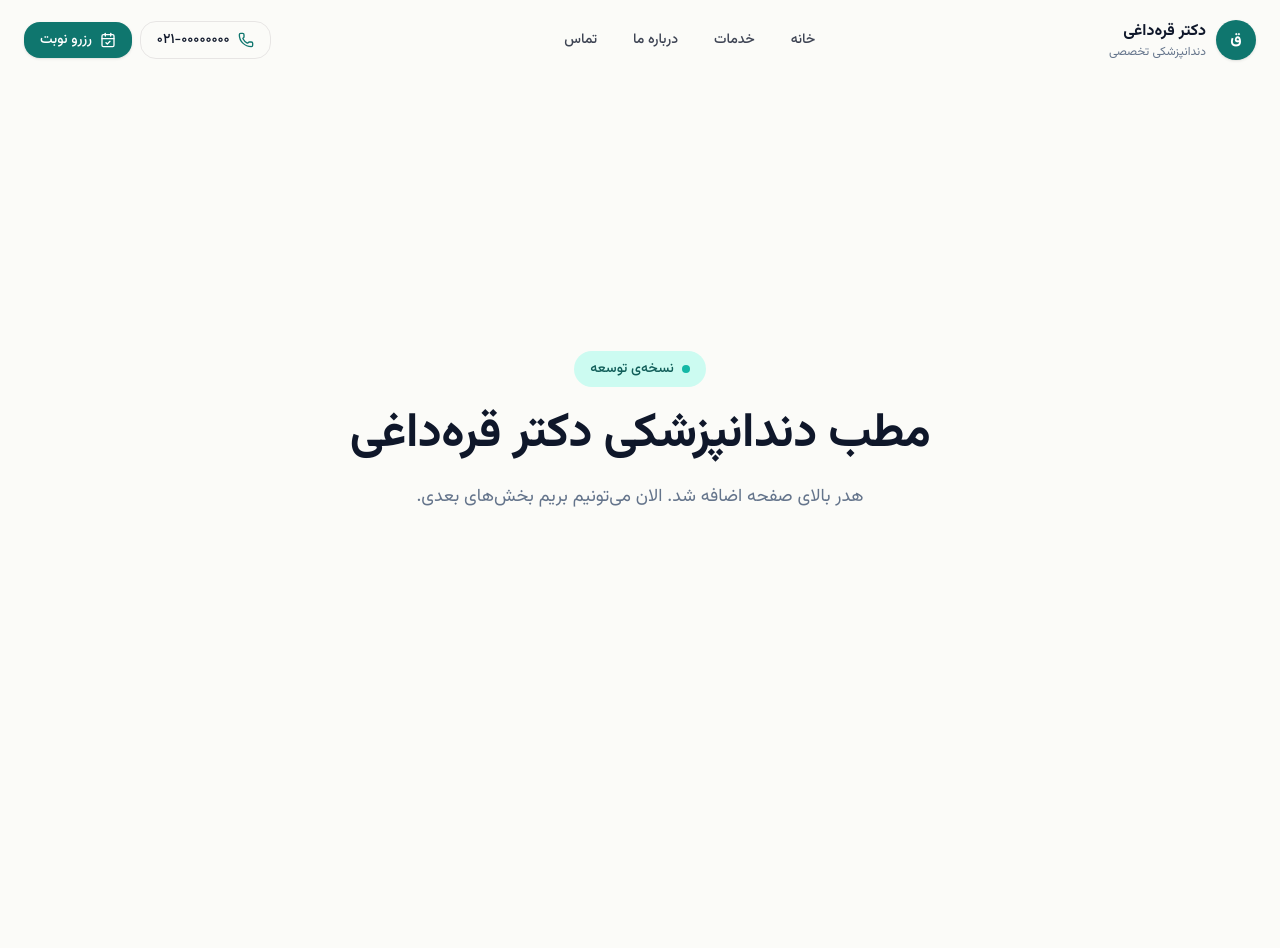
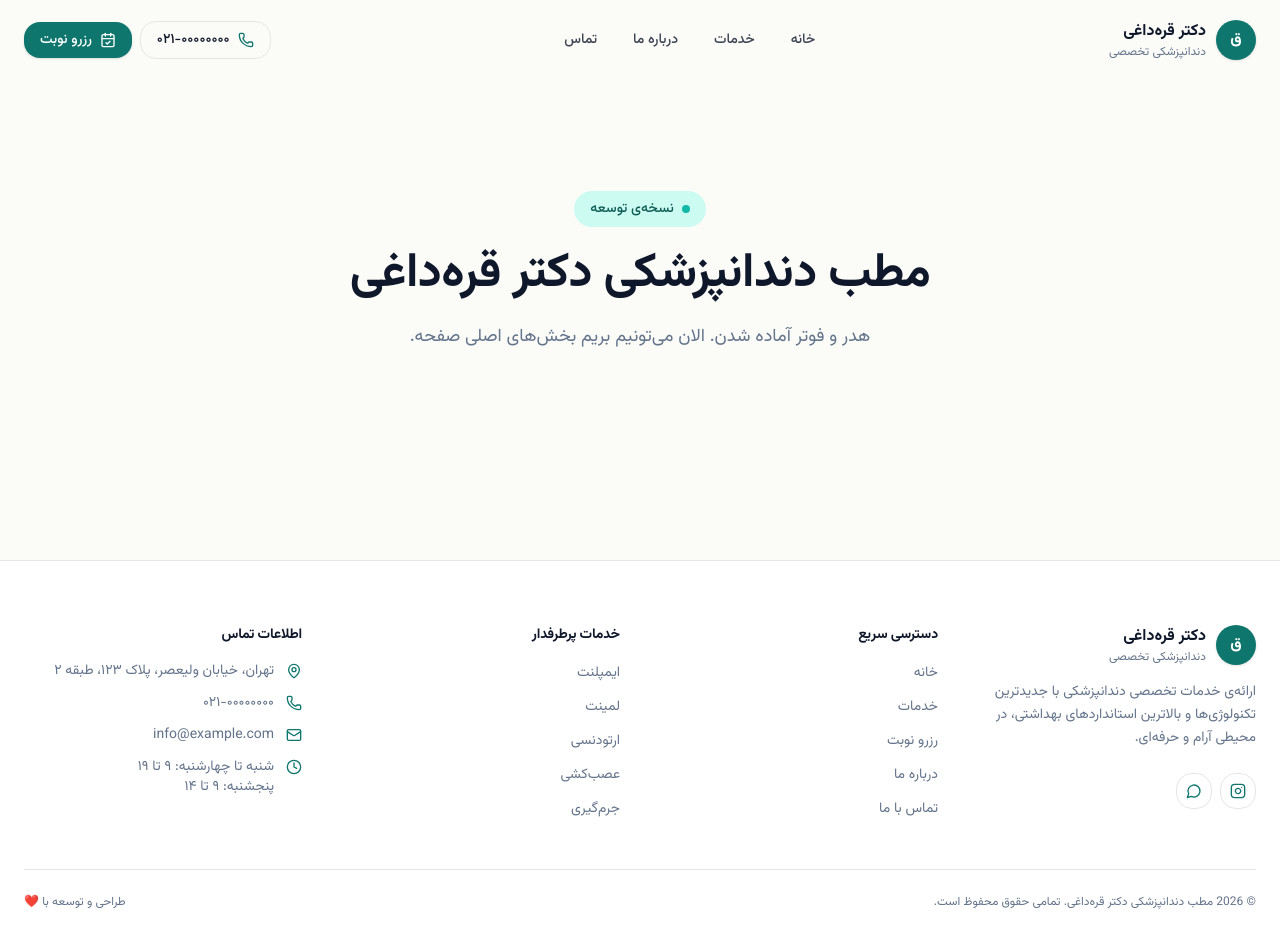
Before and after one commit to ksattari1384-gif/doctorD, a Next.js app: page / in a window 1280 px wide. Shown: the top 948 px of the page. Before the commit the page ends 800 px from the top, so only its background shows below. Built offline with nearby package versions, Linux system fonts and the light colour scheme.

Commit message:
feat(site): add footer and wire it into homepage

```diff
--- a/src/app/page.tsx
+++ b/src/app/page.tsx
@@ -1,11 +1,12 @@
 import { Header } from "@/components/site/header";
+import { Footer } from "@/components/site/footer";
 
 export default function HomePage() {
   return (
     <>
       <Header />
 
-      <main className="min-h-screen flex flex-col items-center justify-center p-8 pt-24">
+      <main className="min-h-[60vh] flex flex-col items-center justify-center p-8 pt-24">
         <div className="max-w-2xl text-center space-y-6">
           <div className="inline-flex items-center gap-2 rounded-full bg-brand-100 px-4 py-2 text-sm font-medium text-brand-800">
             <span className="h-2 w-2 rounded-full bg-brand-500" />
@@ -17,10 +18,12 @@ export default function HomePage() {
           </h1>
 
           <p className="text-lg text-muted leading-relaxed">
-            هدر بالای صفحه اضافه شد. الان می‌تونیم بریم بخش‌های بعدی.
+            هدر و فوتر آماده شدن. الان می‌تونیم بریم بخش‌های اصلی صفحه.
           </p>
         </div>
       </main>
+
+      <Footer />
     </>
   );
 }
--- /dev/null
+++ b/src/components/site/footer.tsx
@@ -0,0 +1,161 @@
+import Link from "next/link";
+import {
+  MapPin,
+  Phone,
+  Mail,
+  Clock,
+  Instagram,
+  MessageCircle,
+} from "lucide-react";
+
+const QUICK_LINKS = [
+  { label: "خانه", href: "/" },
+  { label: "خدمات", href: "/services" },
+  { label: "رزرو نوبت", href: "/booking" },
+  { label: "درباره ما", href: "/about" },
+  { label: "تماس با ما", href: "/contact" },
+];
+
+const SERVICES_LINKS = [
+  { label: "ایمپلنت", href: "/services/implant" },
+  { label: "لمینت", href: "/services/laminate" },
+  { label: "ارتودنسی", href: "/services/orthodontics" },
+  { label: "عصب‌کشی", href: "/services/root-canal" },
+  { label: "جرم‌گیری", href: "/services/scaling" },
+];
+
+export function Footer() {
+  const year = new Date().getFullYear();
+
+  return (
+    <footer className="border-t border-border bg-surface mt-20">
+      <div className="container mx-auto px-4 md:px-6 py-12 md:py-16">
+        <div className="grid grid-cols-1 md:grid-cols-2 lg:grid-cols-4 gap-10">
+          {/* Brand */}
+          <div className="space-y-4">
+            <div className="flex items-center gap-2.5">
+              <div className="flex h-10 w-10 items-center justify-center rounded-xl bg-brand-700 text-white font-bold shadow-sm">
+                ق
+              </div>
+              <div className="flex flex-col leading-tight">
+                <span className="text-base font-bold text-ink-800">
+                  دکتر قره‌داغی
+                </span>
+                <span className="text-xs text-muted">دندانپزشکی تخصصی</span>
+              </div>
+            </div>
+            <p className="text-sm text-muted leading-relaxed">
+              ارائه‌ی خدمات تخصصی دندانپزشکی با جدیدترین تکنولوژی‌ها و
+              بالاترین استانداردهای بهداشتی، در محیطی آرام و حرفه‌ای.
+            </p>
+            <div className="flex items-center gap-2 pt-2">
+              <a
+                href="https://instagram.com/"
+                target="_blank"
+                rel="noreferrer"
+                aria-label="اینستاگرام"
+                className="flex h-9 w-9 items-center justify-center rounded-lg border border-border hover:bg-brand-50 hover:border-brand-200 transition"
+              >
+                <Instagram className="h-4 w-4 text-brand-700" />
+              </a>
+              <a
+                href="https://wa.me/989120000000"
+                target="_blank"
+                rel="noreferrer"
+                aria-label="واتساپ"
+                className="flex h-9 w-9 items-center justify-center rounded-lg border border-border hover:bg-brand-50 hover:border-brand-200 transition"
+              >
+                <MessageCircle className="h-4 w-4 text-brand-700" />
+              </a>
+            </div>
+          </div>
+
+          {/* Quick links */}
+          <div>
+            <h3 className="text-sm font-bold text-ink-800 mb-4">
+              دسترسی سریع
+            </h3>
+            <ul className="space-y-2.5">
+              {QUICK_LINKS.map((item) => (
+                <li key={item.href}>
+                  <Link
+                    href={item.href}
+                    className="text-sm text-muted hover:text-brand-700 transition"
+                  >
+                    {item.label}
+                  </Link>
+                </li>
+              ))}
+            </ul>
+          </div>
+
+          {/* Services */}
+          <div>
+            <h3 className="text-sm font-bold text-ink-800 mb-4">
+              خدمات پرطرفدار
+            </h3>
+            <ul className="space-y-2.5">
+              {SERVICES_LINKS.map((item) => (
+                <li key={item.href}>
+                  <Link
+                    href={item.href}
+                    className="text-sm text-muted hover:text-brand-700 transition"
+                  >
+                    {item.label}
+                  </Link>
+                </li>
+              ))}
+            </ul>
+          </div>
+
+          {/* Contact */}
+          <div>
+            <h3 className="text-sm font-bold text-ink-800 mb-4">
+              اطلاعات تماس
+            </h3>
+            <ul className="space-y-3">
+              <li className="flex items-start gap-3 text-sm text-muted">
+                <MapPin className="h-4 w-4 mt-0.5 shrink-0 text-brand-700" />
+                <span>تهران، خیابان ولیعصر، پلاک ۱۲۳، طبقه ۲</span>
+              </li>
+              <li className="flex items-start gap-3 text-sm text-muted">
+                <Phone className="h-4 w-4 mt-0.5 shrink-0 text-brand-700" />
+                <a
+                  href="tel:+982100000000"
+                  dir="ltr"
+                  className="hover:text-brand-700 transition"
+                >
+                  ۰۲۱-۰۰۰۰۰۰۰۰
+                </a>
+              </li>
+              <li className="flex items-start gap-3 text-sm text-muted">
+                <Mail className="h-4 w-4 mt-0.5 shrink-0 text-brand-700" />
+                <a
+                  href="mailto:info@example.com"
+                  className="hover:text-brand-700 transition"
+                >
+                  info@example.com
+                </a>
+              </li>
+              <li className="flex items-start gap-3 text-sm text-muted">
+                <Clock className="h-4 w-4 mt-0.5 shrink-0 text-brand-700" />
+                <span>
+                  شنبه تا چهارشنبه: ۹ تا ۱۹
+                  <br />
+                  پنجشنبه: ۹ تا ۱۴
+                </span>
+              </li>
+            </ul>
+          </div>
+        </div>
+
+        <div className="mt-12 pt-6 border-t border-border flex flex-col md:flex-row items-center justify-between gap-3">
+          <p className="text-xs text-muted">
+            © {year} مطب دندانپزشکی دکتر قره‌داغی. تمامی حقوق محفوظ است.
+          </p>
+          <p className="text-xs text-muted">طراحی و توسعه با ❤️</p>
+        </div>
+      </div>
+    </footer>
+  );
+}
```
